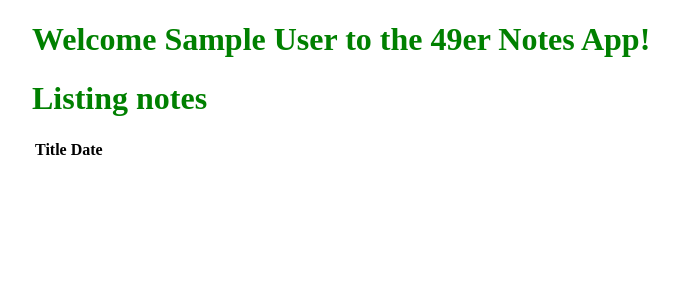
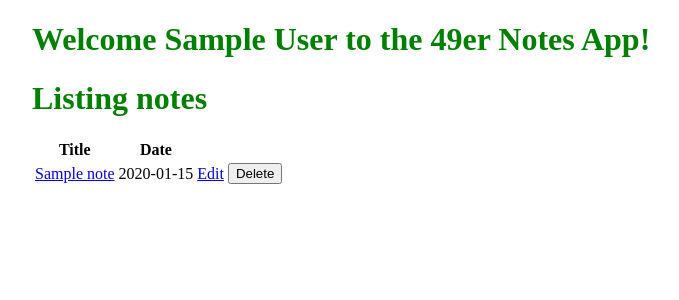
Before and after one commit to kshirani/Lucky8Group, a Flask app: template flask_app/templates/notes.html in a window 1280 px wide. Shown: the part 56-356 px from the top of the page, without its empty margins (6-685 px from the left). Run offline with Flask 2, Linux system fonts and the light colour scheme; the template is opened without the code that fills it: values that come from a table or form of the project are taken from there, others are empty; tables that the repository leaves empty hold one stand-in row (values such as "Sample post"); lists and menus that the app fills with data are empty.

Commit message:
flask app #5 - added delete functionality

```diff
--- a/flask_app/templates/notes.html
+++ b/flask_app/templates/notes.html
@@ -21,10 +21,16 @@
                 <th>Title</th>
                 <th>Date</th>
             </tr>
-            {% for key, value in notes.items() %}
+            {% for note in notes %}
             <tr>
-                  <td><a href="notes/{{key}}">{{ value.title }}</a></td>
-                <td>{{ value.date }}</td>
+                  <td><a href= "{{ url_for('get_note', note_id=note.id) }}"> {{note.title}}</a></td>
+                <td>{{ note.date }}</td>
+                <td> <a href = "{{ url_for ('update_note', note_id= note.id) }}" > Edit</a></td>
+                <td>
+                    <form action = "{{ url_for('delete_note', note_id=note.id) }}" method="post">
+                        <input type="submit" value="Delete">
+                    </form>
+                </td>
             </tr>
             {% endfor %}
         </table>
```
